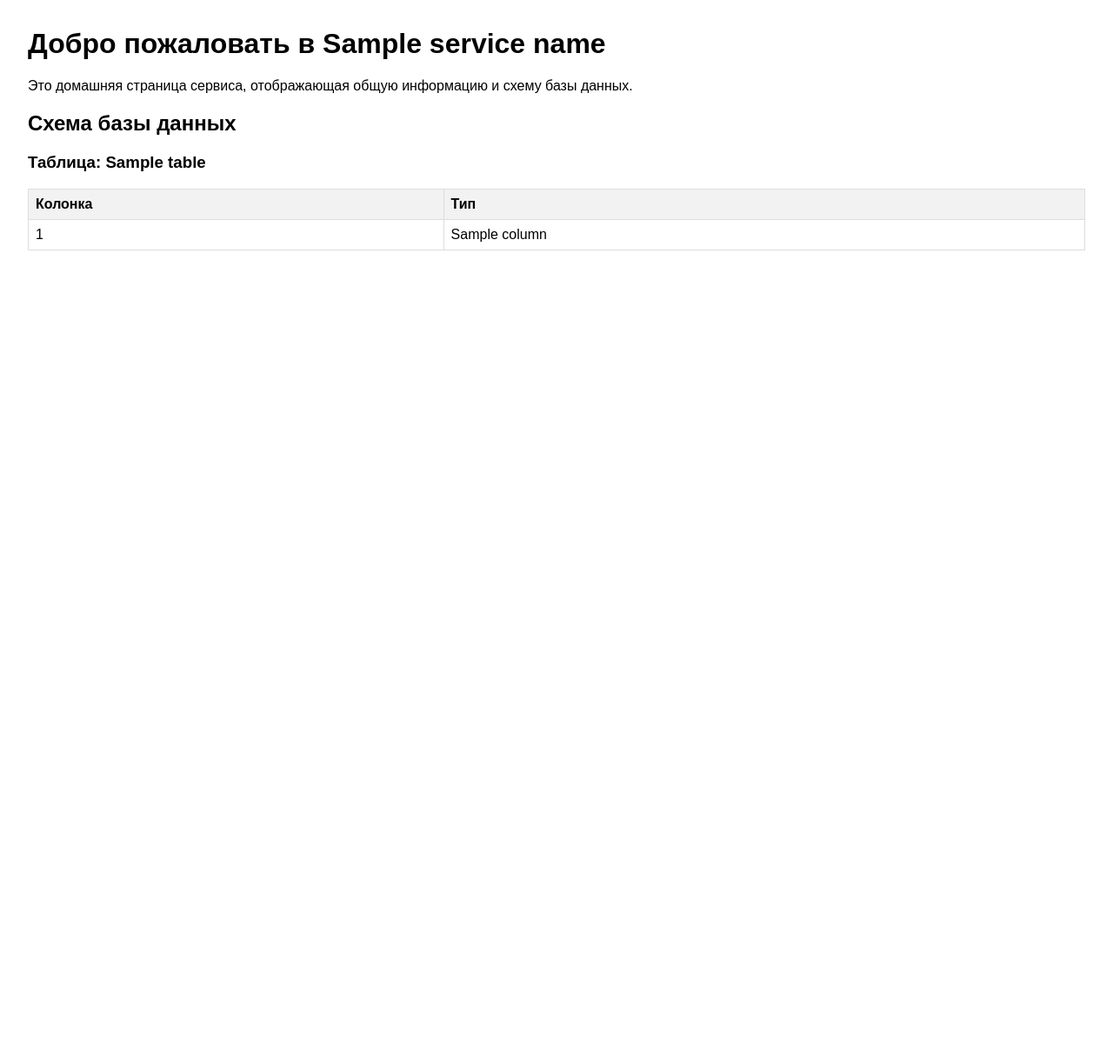
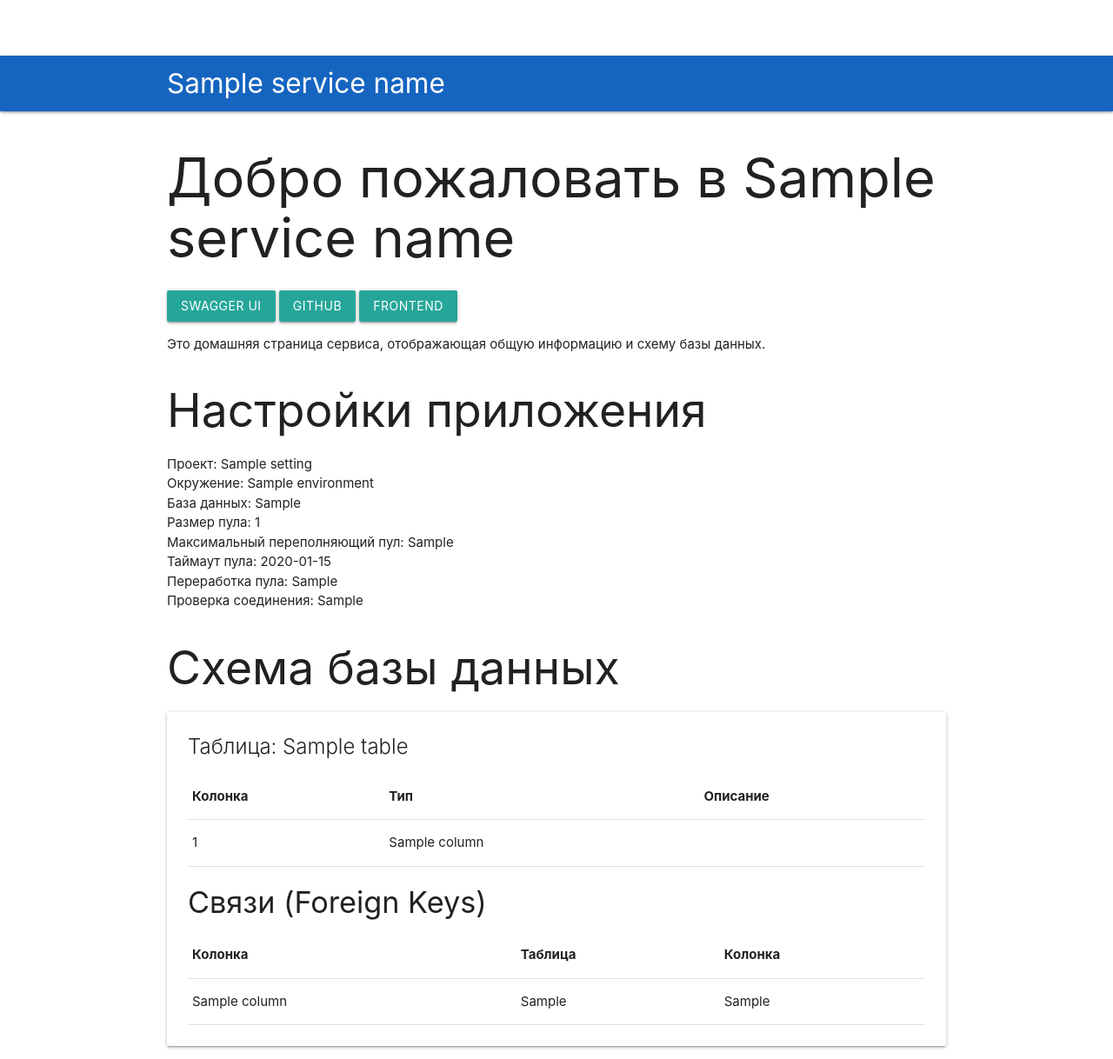
Before and after one commit to andreynorvatov/fastapi-starter, a Python web app: template src/system/home_page/templates/index.html in a window 1280 px wide. Shown: the whole page at 87% size. Before the commit the page ends 288 px from the top, so only its background shows below. Run offline with Jinja, Linux system fonts and the light colour scheme; the template is opened without the code that fills it: most values are stand-ins (such as "Sample title", 1, 10 or a date in 2020).

Commit message:
Обновлена ифнормация на  Главной странице

```diff
--- a/src/system/home_page/templates/index.html
+++ b/src/system/home_page/templates/index.html
@@ -3,34 +3,76 @@
 <head>
     <meta charset="UTF-8">
     <title>{{ service_name }}</title>
+    <meta name="viewport" content="width=device-width, initial-scale=1.0"/>
+    <link href="https://cdnjs.cloudflare.com/ajax/libs/materialize/1.0.0/css/materialize.min.css" rel="stylesheet">
     <style>
-        body {font-family: Arial, sans-serif; margin: 2rem;}
-        table {border-collapse: collapse; width: 100%; margin-top: 1rem;}
-        th, td {border: 1px solid #ddd; padding: 8px; text-align: left;}
-        th {background-color: #f2f2f2;}
+        body { padding-top: 64px; }
+        .container { max-width: 960px; }
+        table { margin-top: 1rem; }
     </style>
 </head>
 <body>
-    <h1>Добро пожаловать в {{ service_name }}</h1>
+    <nav class="blue darken-3">
+        <div class="nav-wrapper container">
+            <a href="#" class="brand-logo">{{ service_name }}</a>
+        </div>
+    </nav>
+    <div class="container" style="margin-top: 1rem;">
+    </div>
+    <main class="container">
+        <h1 class="header">Добро пожаловать в {{ service_name }}</h1>
+        <a href="/docs" class="btn">Swagger UI</a>
+        <a href="https://github.com/andreynorvatov/fastapi-starter" class="btn" target="_blank">GitHub</a>
+        <a href="https://frontend-placeholder.example.com" class="btn" target="_blank">Frontend</a>
         <p>Это домашняя страница сервиса, отображающая общую информацию и схему базы данных.</p>
+        <h2 class="header">Настройки приложения</h2>
+        <ul>
+            <li>Проект: {{ settings.PROJECT_NAME }}</li>
+            <li>Окружение: {{ settings.ENVIRONMENT }}</li>
+            <li>База данных: {{ settings.SQLALCHEMY_DATABASE_URI }}</li>
+            <li>Размер пула: {{ settings.DB_POOL_SIZE }}</li>
+            <li>Максимальный переполняющий пул: {{ settings.DB_MAX_OVERFLOW }}</li>
+            <li>Таймаут пула: {{ settings.DB_POOL_TIMEOUT }}</li>
+            <li>Переработка пула: {{ settings.DB_POOL_RECYCLE }}</li>
+            <li>Проверка соединения: {{ settings.DB_POOL_PRE_PING }}</li>
+        </ul>
 
-    <h2>Схема базы данных</h2>
+        <h2 class="header">Схема базы данных</h2>
         {% if tables %}
             {% for table in tables %}
-            <h3>Таблица: {{ table.name }}</h3>
-            <table>
+                <div class="card">
+                    <div class="card-content">
+                        <span class="card-title">Таблица: {{ table.name }}</span>
+                        <table class="highlight">
                             <thead>
-                    <tr><th>Колонка</th><th>Тип</th></tr>
+                                <tr><th>Колонка</th><th>Тип</th><th>Описание</th></tr>
                             </thead>
                             <tbody>
                                 {% for column in table.columns %}
-                        <tr><td>{{ column[0] }}</td><td>{{ column[1] }}</td></tr>
+                                    <tr><td>{{ column[0] }}</td><td>{{ column[1] }}</td><td>{{ column[2] if column|length > 2 else '' }}</td></tr>
                                 {% endfor %}
                             </tbody>
                         </table>
+                        {% if table.foreign_keys %}
+                            <h4>Связи (Foreign Keys)</h4>
+                            <table class="highlight">
+                                <thead>
+                                    <tr><th>Колонка</th><th>Таблица</th><th>Колонка</th></tr>
+                                </thead>
+                                <tbody>
+                                    {% for fk in table.foreign_keys %}
+                                        <tr><td>{{ fk.column }}</td><td>{{ fk.referred_table }}</td><td>{{ fk.referred_column }}</td></tr>
+                                    {% endfor %}
+                                </tbody>
+                            </table>
+                        {% endif %}
+                    </div>
+                </div>
             {% endfor %}
         {% else %}
             <p>Схема базы данных не найдена.</p>
         {% endif %}
+    </main>
+    <script src="https://cdnjs.cloudflare.com/ajax/libs/materialize/1.0.0/js/materialize.min.js"></script>
 </body>
 </html>
```
Also changed, not shown: src/system/home_page/routes.py (+22 -3 lines). Lines whose indentation alone changed are shown as unchanged.
